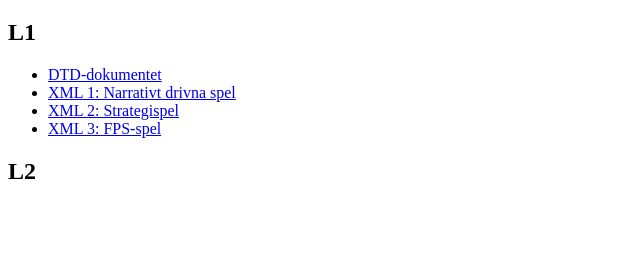
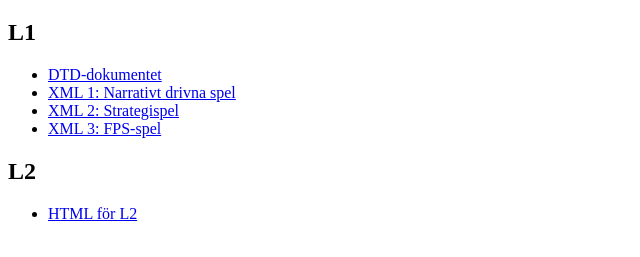
Before and after one commit to FSopelsa/WT-3, a plain HTML site: page index.html in a window 1280 px wide. Shown: the part 61-318 px from the top of the page, without its empty margins (0-640 px from the left). Drawn offline with Linux system fonts and the light colour scheme.

Commit message:
la in länk fär L2

```diff
--- a/index.html
+++ b/index.html
@@ -14,5 +14,8 @@
         <li><a href="L1/shooters.xml" target="_blank">XML 3: FPS-spel</a></li>
     </ul>
     <h2>L2</h2>
+    <ul>
+        <li><a href="L2/index.html" target="_bland">HTML för L2</a></li>
+    </ul>
 </body>
 </html>
```
